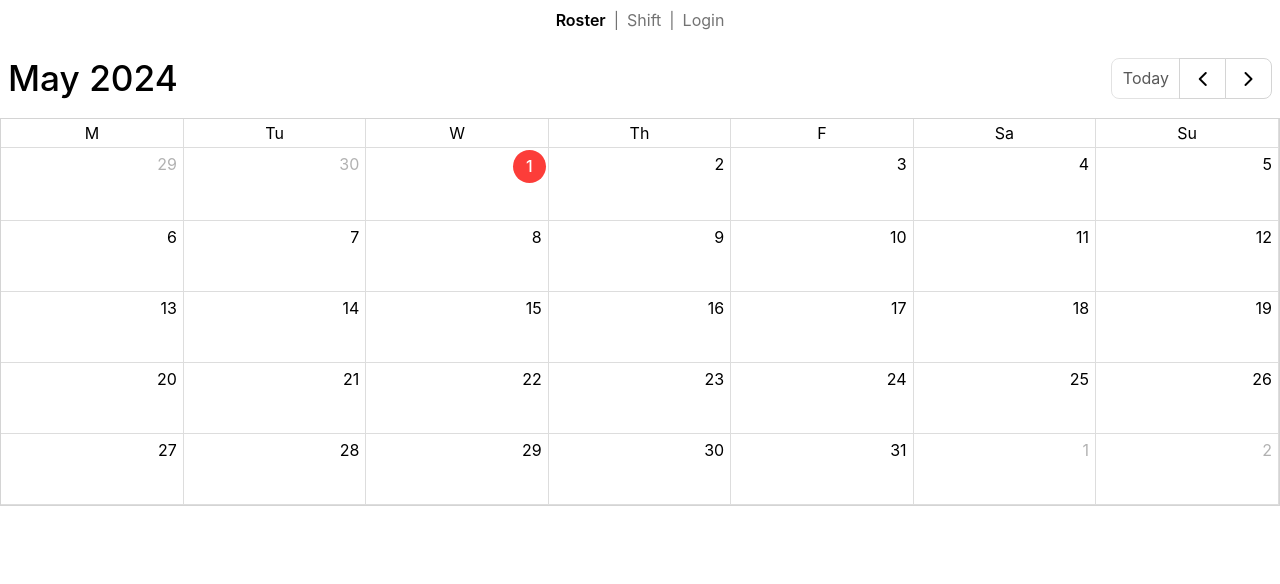
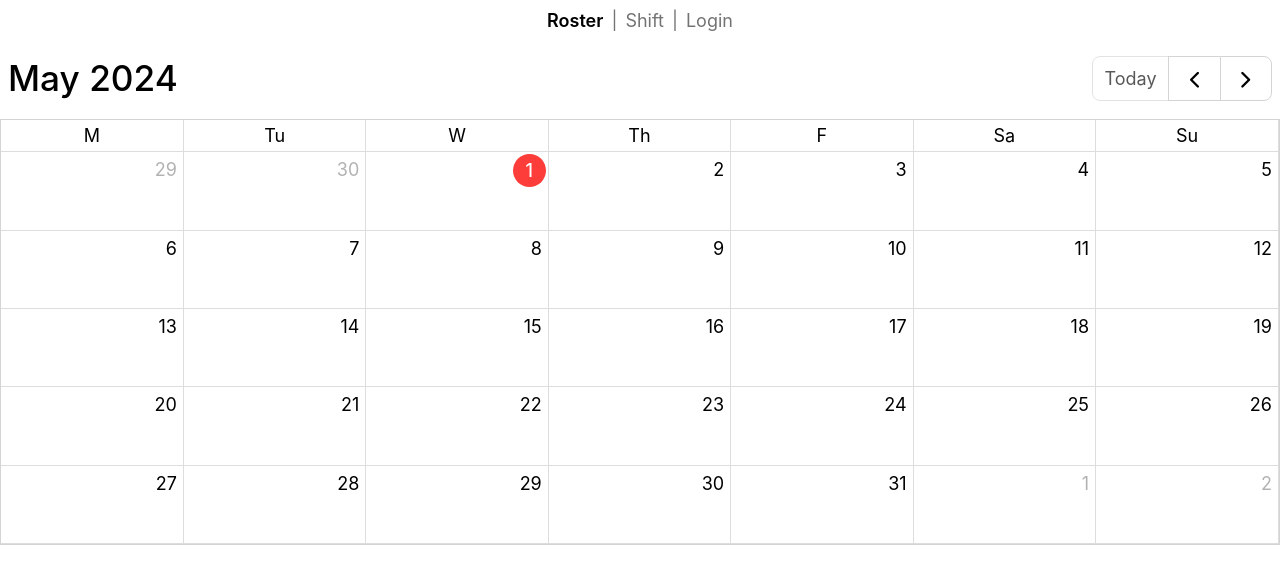
Before and after one commit to minho42/roster-nextjs, a Next.js app: page / in a window 1280 px wide. Shown: the top 584 px of the page. Built offline with nearby package versions, Linux system fonts and the light colour scheme; no server answers.

Commit message:
put back font size 18

```diff
--- a/globals.css
+++ b/globals.css
@@ -5,7 +5,7 @@
 body {
   font-family: -apple-system, BlinkMacSystemFont, "Segoe UI", "Noto Sans", Helvetica, Arial, sans-serif,
     "Apple Color Emoji", "Segoe UI Emoji";
-  /* font-size: 18px; */
+  font-size: 18px;
   -webkit-font-smoothing: antialiased;
   -moz-osx-font-smoothing: grayscale;
   color: #000000;
```
